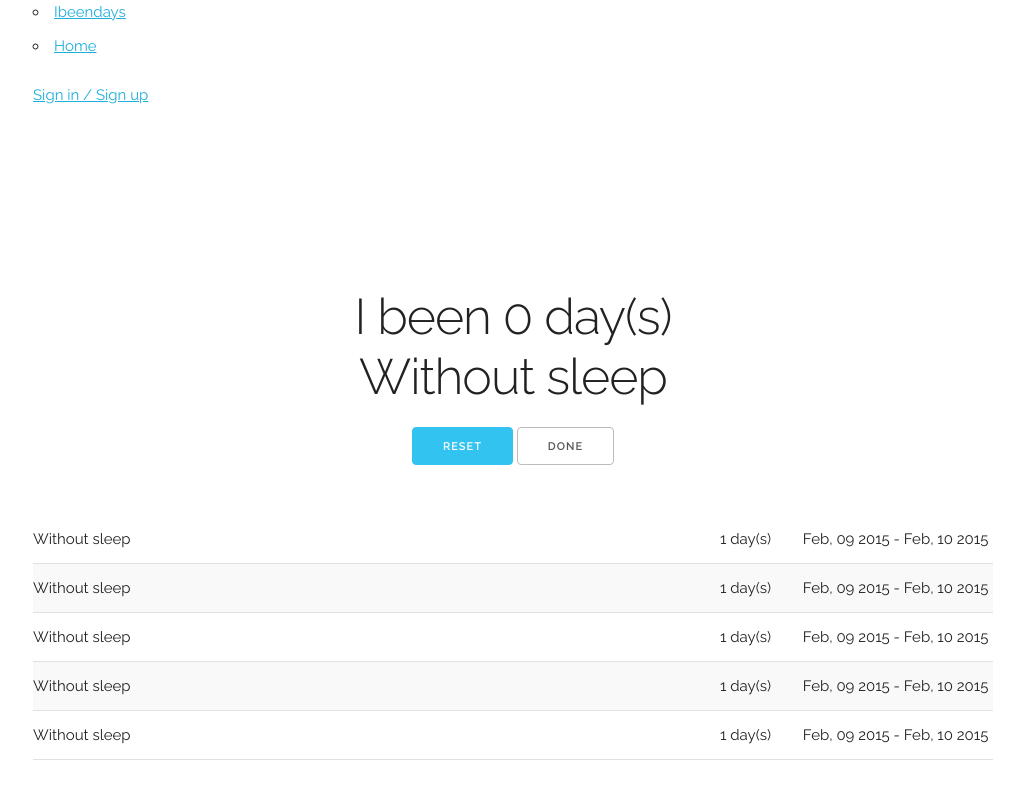
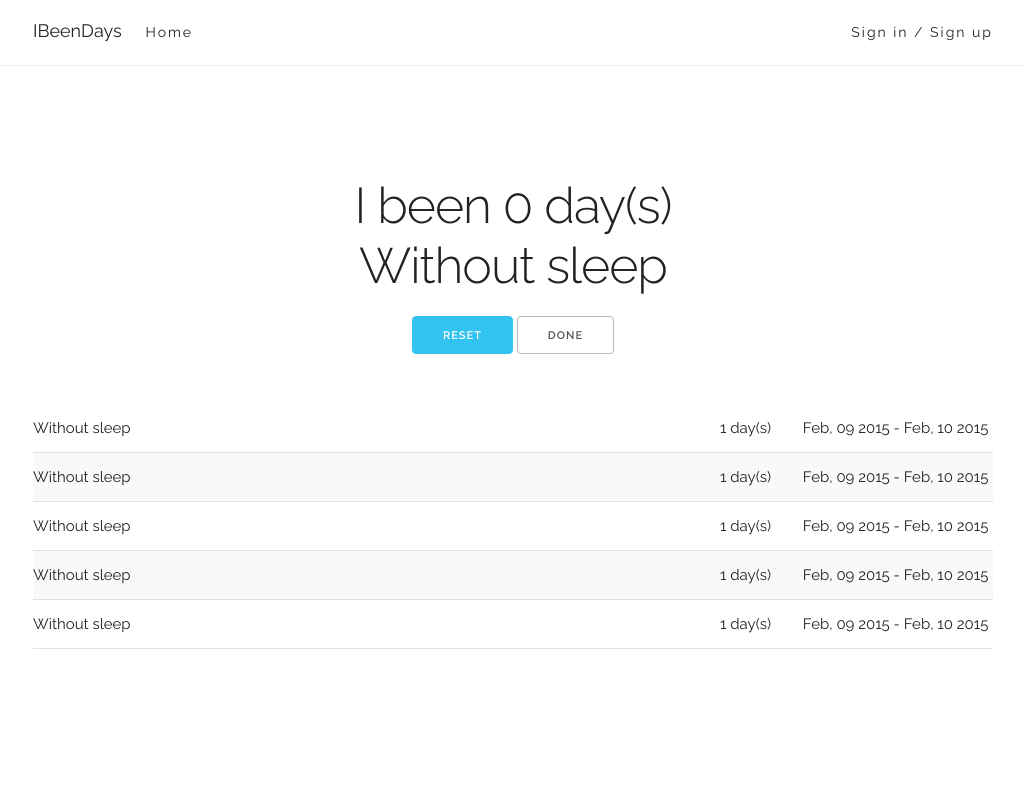
Before and after one commit to DRistau/ihavebeendays, a Django app: template ibeendays/templates/home.html in a window 1280 px wide. Shown: the whole page, without its empty margins (127-1151 px from the left). Run offline with Django 3.2, Linux system fonts and the light colour scheme; the template is opened without the code that fills it, so the values that code supplies are empty.

Commit message:
Creating a header with sign in and sign up links

```diff
--- a/ibeendays/sass/_mixins.scss
+++ b/ibeendays/sass/_mixins.scss
@@ -9,3 +9,9 @@
 		@content;
 	}
 }
+
+@mixin tablet-and-desktop {
+	@media (min-width: #{$tablet-width}) {
+		@content;
+	}
+}
--- a/ibeendays/sass/partials/_cover.scss
+++ b/ibeendays/sass/partials/_cover.scss
@@ -2,7 +2,7 @@
   margin: 40px 0;
 
   @include desktop {
-    margin-top: 180px;
+    margin-top: 110px;
   }
 }
 
--- /dev/null
+++ b/ibeendays/sass/partials/_header.scss
@@ -0,0 +1,63 @@
+.header {
+	border-bottom: 1px solid #eee;
+  height: 62px;
+
+  @include tablet-and-desktop {
+    height: 65px;
+  }
+}
+
+.navbar-list {
+  float: left;
+  margin: 0;
+}
+
+.navbar-item {
+	display: inline-block;
+  margin: 0 20px 0 0;
+
+  &:last-child {
+    margin-right: 0;
+  }
+
+  a {
+    line-height: 62px;
+    text-decoration: none;
+  }
+}
+
+.navbar-item-link {
+  color: #222;
+  display: block;
+  font-size: 12px;
+  text-decoration: none;
+
+  @include tablet-and-desktop {
+    font-size: 14px;
+    letter-spacing: 2px;
+  }
+}
+
+.navbar-logo {
+	color: #222;
+  font-size: 16px;
+
+  @include tablet-and-desktop {
+	  font-size: 18px;
+  }
+}
+
+.navbar-login {
+  float: right;
+  line-height: 48px;
+  margin-bottom: 0;
+
+  @include tablet-and-desktop {
+    line-height: 64px;
+  }
+}
+
+.navbar-avatar {
+  border-radius: 24px;
+  vertical-align: middle;
+}
--- a/ibeendays/sass/styles.scss
+++ b/ibeendays/sass/styles.scss
@@ -1,5 +1,6 @@
 @import "variables";
 @import "mixins";
 
+@import "partials/header";
 @import "partials/cover";
 @import "partials/tasks-done";
--- a/ibeendays/static/css/styles.css
+++ b/ibeendays/static/css/styles.css
@@ -1,8 +1,57 @@
+.header {
+  border-bottom: 1px solid #eee;
+  height: 62px; }
+  @media (min-width: 768px) {
+    .header {
+      height: 65px; } }
+
+.navbar-list {
+  float: left;
+  margin: 0; }
+
+.navbar-item {
+  display: inline-block;
+  margin: 0 20px 0 0; }
+  .navbar-item:last-child {
+    margin-right: 0; }
+  .navbar-item a {
+    line-height: 62px;
+    text-decoration: none; }
+
+.navbar-item-link {
+  color: #222;
+  display: block;
+  font-size: 12px;
+  text-decoration: none; }
+  @media (min-width: 768px) {
+    .navbar-item-link {
+      font-size: 14px;
+      letter-spacing: 2px; } }
+
+.navbar-logo {
+  color: #222;
+  font-size: 16px; }
+  @media (min-width: 768px) {
+    .navbar-logo {
+      font-size: 18px; } }
+
+.navbar-login {
+  float: right;
+  line-height: 48px;
+  margin-bottom: 0; }
+  @media (min-width: 768px) {
+    .navbar-login {
+      line-height: 64px; } }
+
+.navbar-avatar {
+  border-radius: 24px;
+  vertical-align: middle; }
+
 .cover {
   margin: 40px 0; }
   @media (min-width: 1024px) {
     .cover {
-      margin-top: 180px; } }
+      margin-top: 110px; } }
 
 .cover-title {
   text-align: center; }
--- a/ibeendays/templates/base.html
+++ b/ibeendays/templates/base.html
@@ -18,26 +18,9 @@
     <link rel="icon" type="image/png" href="{% static "images/favicon.png" %}">
 </head>
 <body>
+	{% include "includes/header.html" %}
+
     <div class="container">
-
-		<div class="row">
-			<nav>
-				<ul>
-					<li><a href="#">Ibeendays</a></li>
-					<li><a href="#">Home</a></li>
-				</ul>
-
-				<div>
-					{% if user.is_authenticated %}
-						<a href="#"><img src="https://www.gravatar.com/avatar/6dc6a443c28aeb0b3845c50cda739269?s=48&d=mm"></a>
-					{% else %}
-						<a href="/login/">Sign in / Sign up</a>
-					{% endif %}
-				</div>
-			</nav>
-		</div>
-		<!-- /.row -->
-
         {% block content %}{% endblock %}
     </div>
     <!-- /.container -->
--- /dev/null
+++ b/ibeendays/templates/includes/header.html
@@ -0,0 +1,33 @@
+<div class="header">
+	<div class="container">
+		<div class="row">
+			<nav class="navbar">
+				<ul class="navbar-list">
+					<li class="navbar-item"><a href="#" class="navbar-logo">IBeenDays</a></li>
+					<li class="navbar-item"><a href="#" class="navbar-item-link">Home</a></li>
+				</ul>
+
+                <ul class="navbar-login">
+					{% if user.is_authenticated %}
+                        <li class="navbar-item">
+                            <a href="#" class="navbar-item-link">Logout</a>
+                        </li>
+                        <li class="navbar-item">
+                            <a href="/" class="navbar-item-link">
+                                <img src="https://www.gravatar.com/avatar/6dc6a443c28aeb0b3845c50cda739269?s=48&d=mm"
+                                    class="navbar-avatar" width="42" height="42">
+                            </a>
+                        </li>
+					{% else %}
+                        <li class="navbar-item">
+						    <a href="/login/" class="navbar-item-link">Sign in / Sign up</a>
+                        </li>
+					{% endif %}
+				</ul>
+			</nav>
+		</div>
+		<!-- /.row -->
+	</div>
+	<!-- /.container -->
+</div>
+<!-- /.header -->
```
